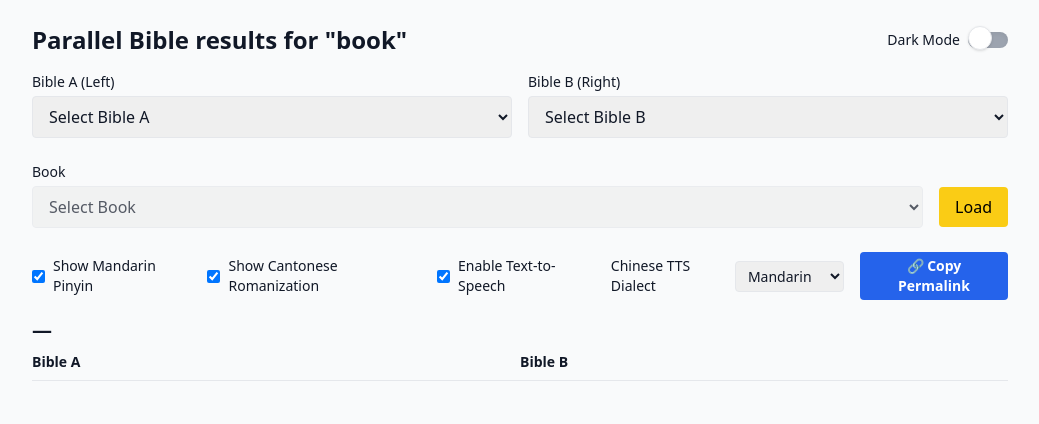
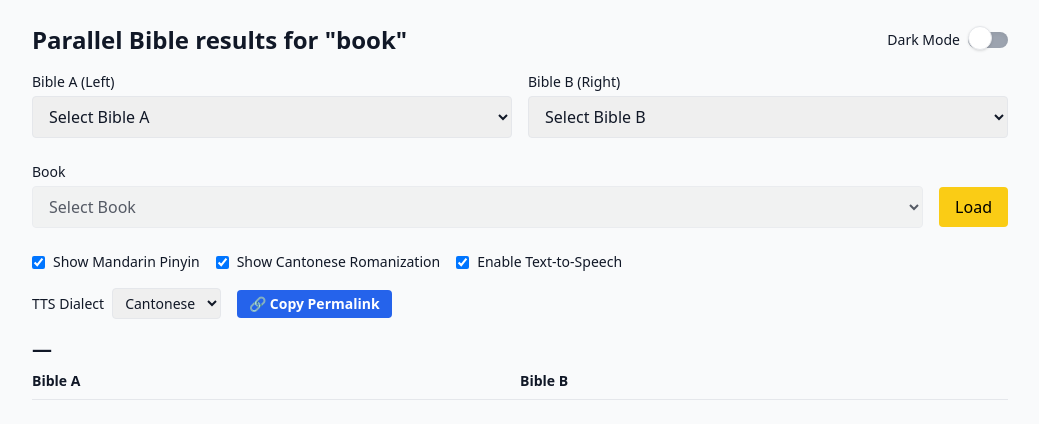
Before and after one commit to victorzhunjie/parallel-bible, a plain HTML site: page index.html in a window 1280 px wide. Shown: the whole page, without its empty margins (120-1159 px from the left). Drawn offline with nearby package versions, Linux system fonts and the light colour scheme.

Commit message:
Update index.html
update tts

```diff
--- a/index.html
+++ b/index.html
@@ -83,11 +83,13 @@
         <input type="checkbox" id="toggleTTS" checked />
         <span>Enable Text-to-Speech</span>
       </label>
+    </div>
+    <div class="flex items-center gap-4 mb-4">
       <label class="inline-flex items-center gap-2 text-sm">
-        <span>Chinese TTS Dialect</span>
+        <span>TTS Dialect</span>
         <select id="ttsLangSelect" class="border rounded px-2 py-1 dark:bg-gray-800 dark:border-gray-600 text-sm">
+          <option value="zh-HK">Cantonese</option>
           <option value="zh-CN">Mandarin</option>
-          <option value="zh-HK">Cantonese</option>
         </select>
       </label>
       <button id="copyPermalink"
@@ -95,7 +97,6 @@
         🔗 Copy Permalink
       </button>
     </div>
-
     <h2 id="chapterTitle" class="text-xl font-bold mb-2">—</h2>
 
     <div class="grid grid-cols-2 text-sm font-semibold border-b pb-2 mb-2 dark:border-gray-700">
@@ -225,7 +226,7 @@
 
         if (langA === 'chi' && versesA[i]) {
           if (togglePinyin.checked) {
-            const pinyinA = window.pinyinPro.pinyin(versesA[i], { toneType: 'none', type: 'array' }).join(' ');
+            const pinyinA = window.pinyinPro.pinyin(versesA[i], { type: 'array' }).join(' ');
             cellA += `<div class="text-xs text-gray-500 dark:text-gray-400 mt-1 pinyin">${pinyinA}</div>`;
           }
           if (toggleCantonese.checked && typeof window.toJyutping === 'function') {
```
